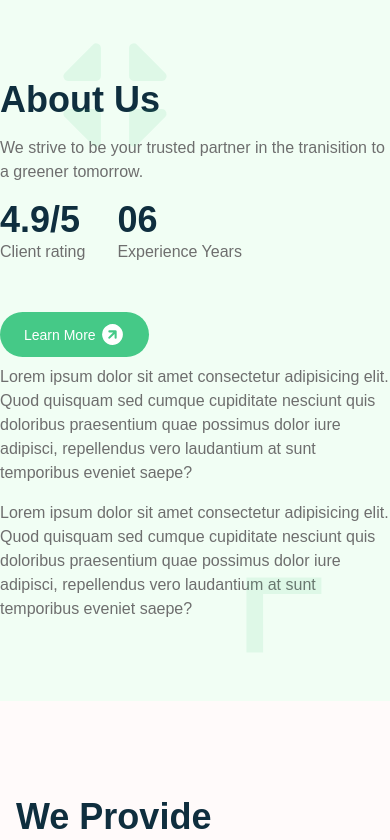
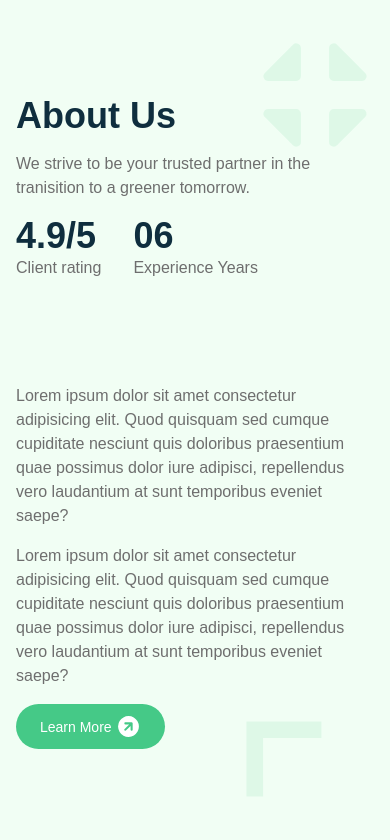
Before and after one commit to Rozmyk/SolarNova, a Next.js app: page / in a window 390 px wide. Shown: the part 1020-1860 px from the top of the page. Built offline with nearby package versions, Linux system fonts and the light colour scheme.

Commit message:
Add button redirect

```diff
--- a/src/components/AboutUs/AboutUs.tsx
+++ b/src/components/AboutUs/AboutUs.tsx
@@ -1,7 +1,10 @@
+'use client'
 import Wrapper from '../Wrapper/Wrapper'
 import { PiCornersInFill } from 'react-icons/pi'
 import { RiArrowDownSLine } from 'react-icons/ri'
 import Button from '../ui/Button/Button'
+import TitleText from '../ui/TitleText/TitleText'
+import { useRouter } from 'next/navigation'
 const SingleRatingComponent = ({ number, text }: { number: string; text: string }) => {
 	return (
 		<div className='flex flex-col justify-center items-start'>
@@ -11,14 +14,15 @@ const SingleRatingComponent = ({ number, text }: { number: string; text: string
 	)
 }
 const AboutUs = () => {
+	const router = useRouter()
 	return (
-		<div className='bg-foreground w-full relative '>
-			<div className='absolute opacity-10 top-5 left-10 '>
+		<div className='bg-foreground w-full relative p-4'>
+			<div className='absolute opacity-10 top-5 md:left-10 right-0 '>
 				<PiCornersInFill size={150} color='#40cb7f' />
 			</div>
 			<Wrapper>
-				<h3 className='text-4xl text-secondary font-semibold mb-4'>About Us</h3>
-				<div className='flex flex-col w-full md:flex-row justify-center md:justify-between items-center md:items-start gap-2 '>
+				<TitleText>About Us</TitleText>
+				<div className='flex flex-col w-full md:flex-row justify-center md:justify-between items-center md:items-start gap-10 mb-4 '>
 					<div className='w-full md:w-1/2'>
 						<p className='text-darkText font-regular'>
 							We strive to be your trusted partner in the tranisition to a greener tomorrow.
@@ -27,9 +31,8 @@ const AboutUs = () => {
 							<SingleRatingComponent number='4.9/5' text='Client rating' />
 							<SingleRatingComponent number='06' text='Experience Years' />
 						</div>
-						<Button>Learn More</Button>
 					</div>
-					<div className='w-full md:w-1/2'>
+					<div className='w-full md:w-1/2 mt-4 md:mt-0'>
 						<p className='text-darkText font-regular mb-4'>
 							Lorem ipsum dolor sit amet consectetur adipisicing elit. Quod quisquam sed cumque cupiditate nesciunt quis
 							doloribus praesentium quae possimus dolor iure adipisci, repellendus vero laudantium at sunt temporibus
@@ -42,6 +45,12 @@ const AboutUs = () => {
 						</p>
 					</div>
 				</div>
+				<Button
+					onClick={() => {
+						router.push('/about-us')
+					}}>
+					Learn More
+				</Button>
 			</Wrapper>
 			<div className='absolute opacity-10 bottom-0 right-5 md:right-36  ' style={{ transform: 'rotate(135deg)' }}>
 				<RiArrowDownSLine size={200} color='#40cb7f' />
```
